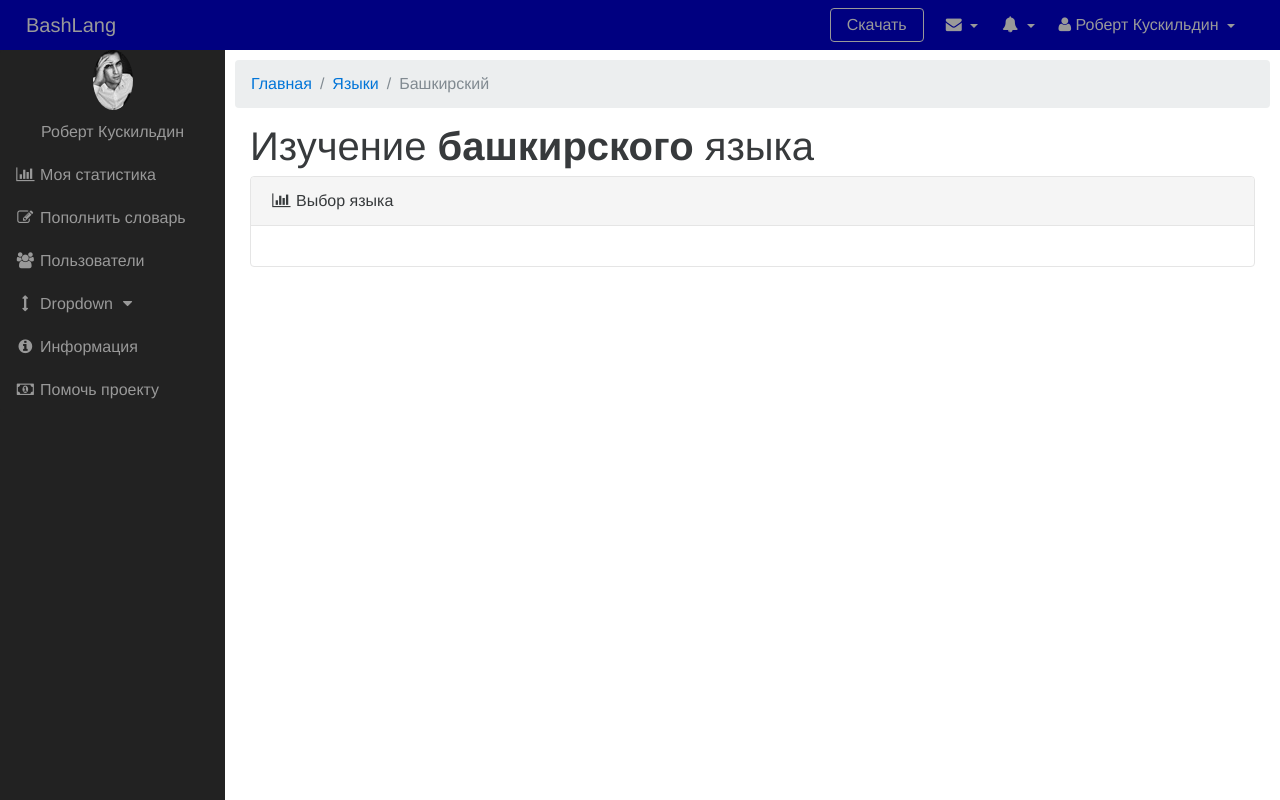
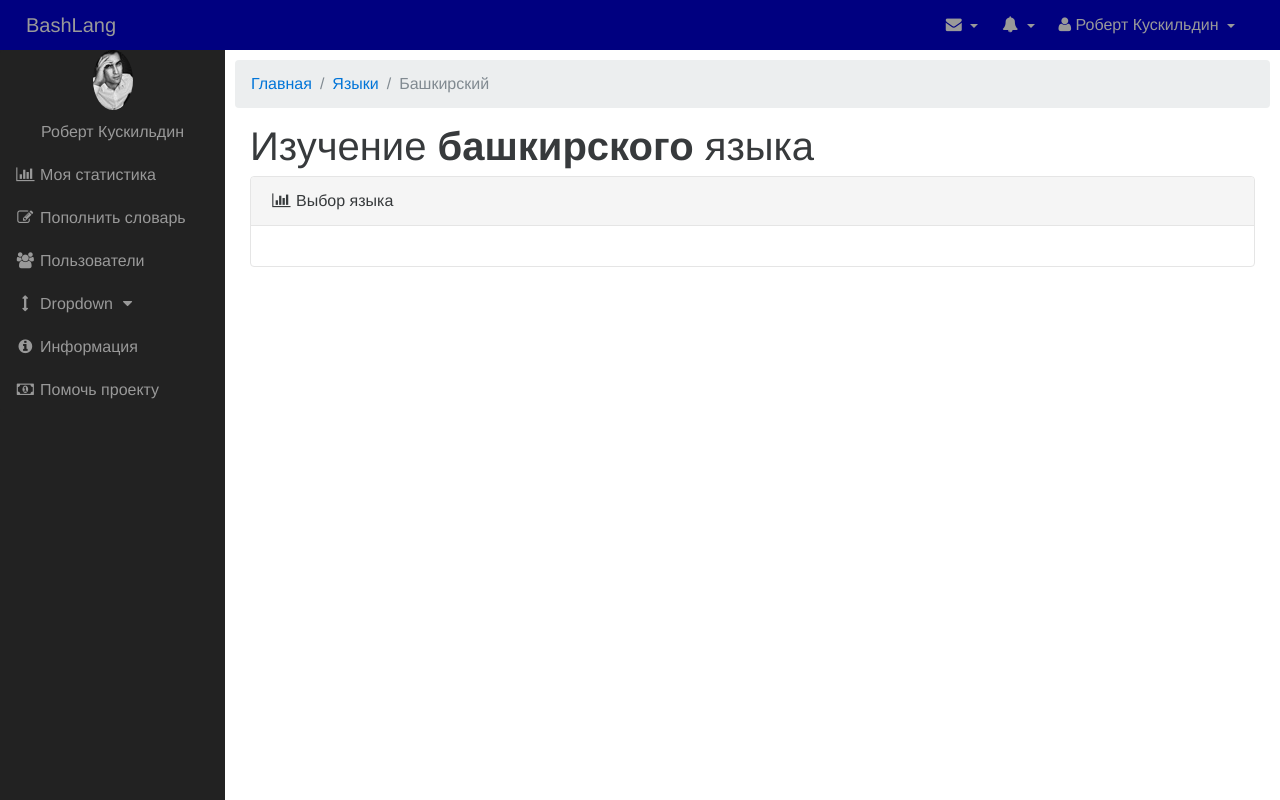
Before and after one commit to bashlang/bashlang.github.io, a plain HTML site: page index.html in a window 1280 px wide. Shown: the top 800 px of the page. Drawn offline with Linux system fonts and the light colour scheme.

Commit message:
'readmy'

```diff
--- a/index.html
+++ b/index.html
@@ -46,9 +46,6 @@
             </div>
             <!-- Top Menu Items -->
             <ul class="nav navbar-nav top-nav navbar-right pull-xs-right">
-                <li class="nav-item buy-now">
-                    <a href="#" class="btn btn-primary-outline buy-now-btn" role="button" style="padding: .375rem 1rem !important; border-color: #999;">Скачать</a>
-                </li>
                 <li class="dropdown nav-item">
                     <!-- <div class="dropdown"> -->
                         <a class="nav-link dropdown-toggle" href="javascript:;" id="dropdownMenu4" data-toggle="dropdown" aria-haspopup="true" aria-expanded="false"><i class="fa fa-envelope"></i> <b class="caret"></b><span class="sr-only">(current)</span></a>
```
